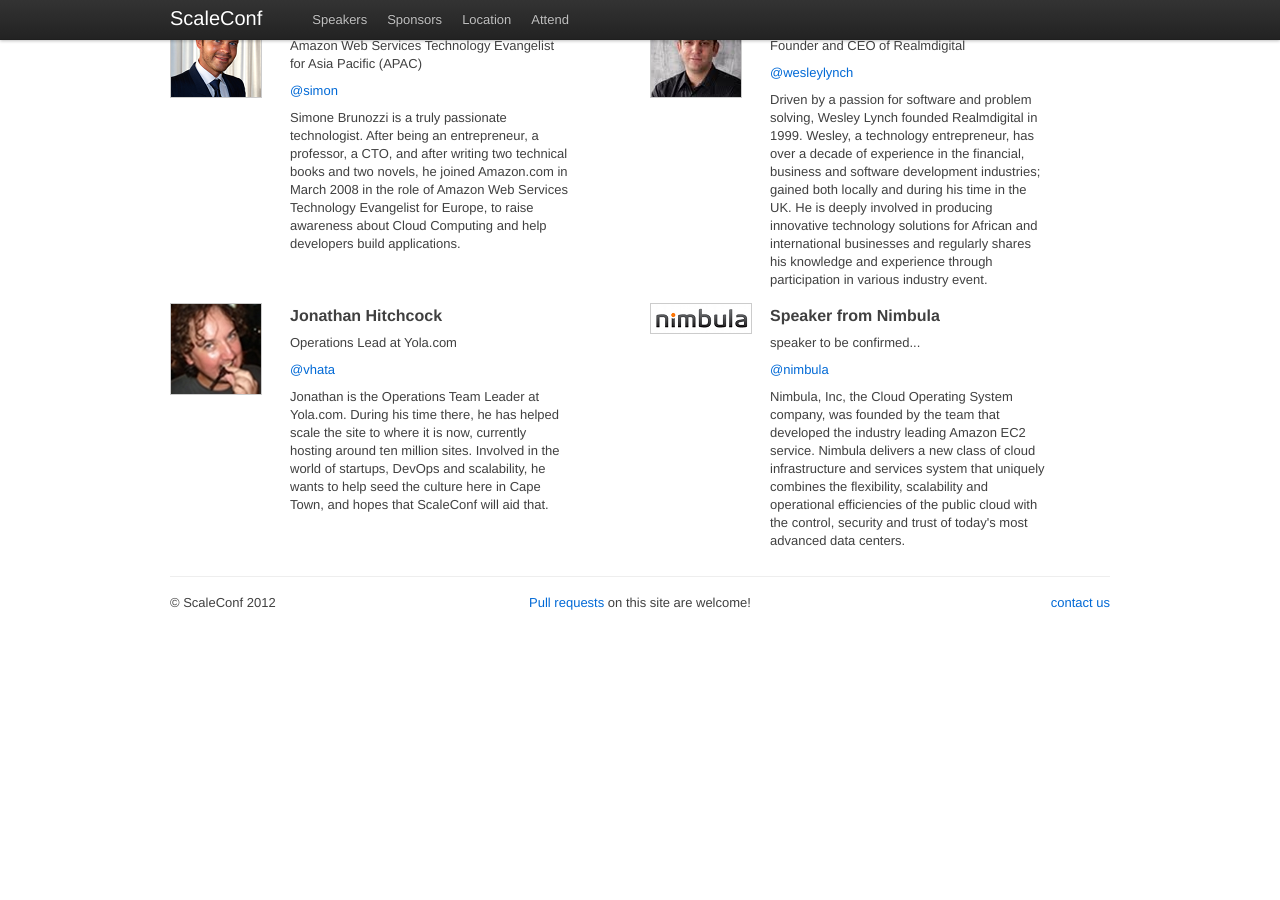
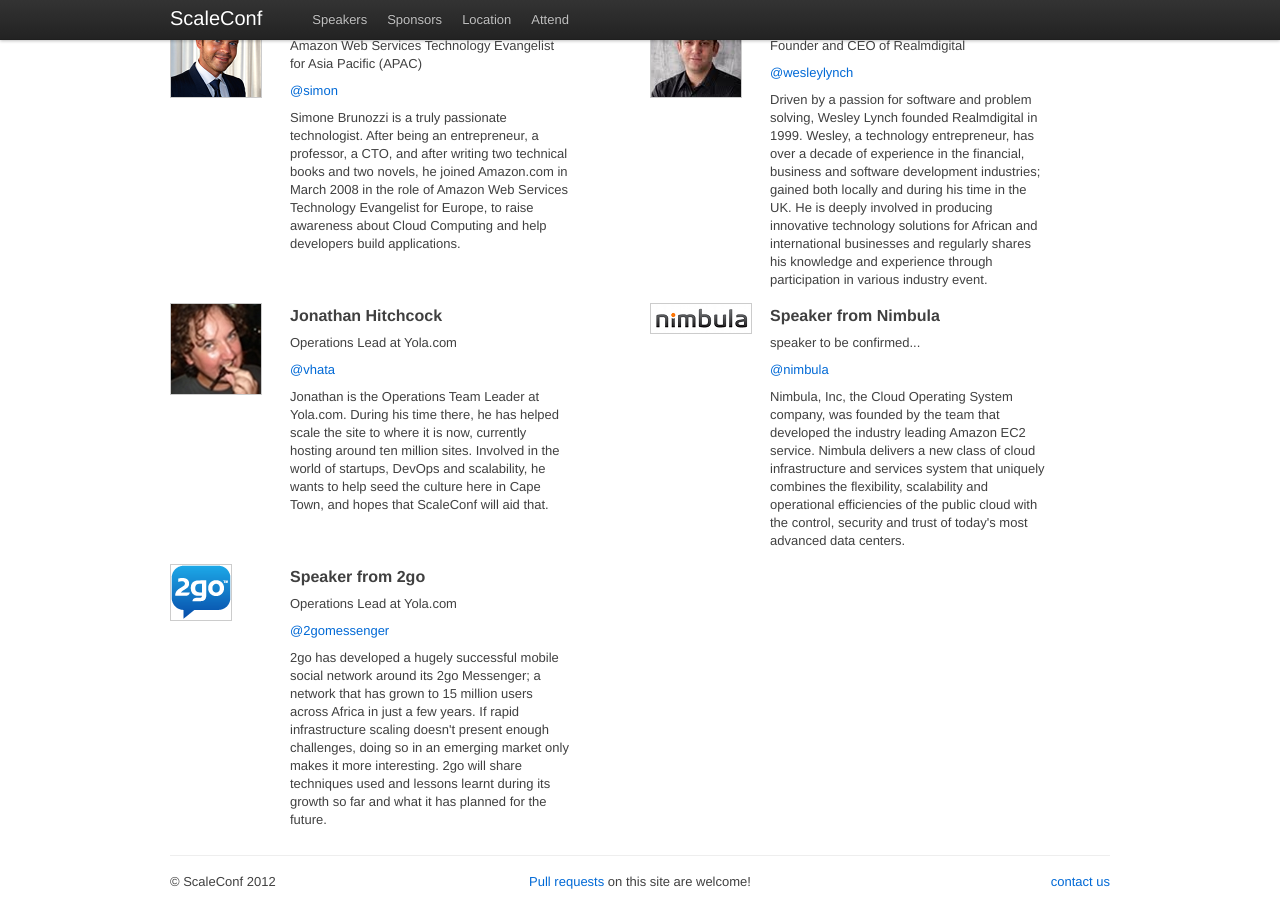
Before and after one commit to scaleconf/scaleconf.github.com, a Jekyll site: the page built from speakers.html, in a window 1280 px wide and 900 px high, scrolled down 917 px. Built offline with Jekyll 4.4.1, drawn with Linux system fonts in a browser that asks for light colours; Markdown is read by kramdown in place of the engine named in the settings; before the commit the page ends 1538 px from its top, so only the background shows below that.

Commit message:
Add 2go to speakers

```diff
--- a/speakers.html
+++ b/speakers.html
@@ -152,3 +152,21 @@
             </div>
           </div>
       </div>
+
+      <div class="row">
+         <div class="span8 speaker">
+            <div class="row">
+                <div class="span2">
+                    <img class='speaker' src='images/speakers/2go.png'/>
+                </div>
+                <div class="span5">
+                    <h4>Speaker from 2go</h4>
+                    <p>Operations Lead at Yola.com</p>
+                    <p><a href='http://www.twitter.com/#!/2gomessenger'>@2gomessenger</a></p>
+                    <p>
+                    2go has developed a hugely successful mobile social network around its 2go Messenger; a network that has grown to 15 million users across Africa in just a few years. If rapid infrastructure scaling doesn't present enough challenges, doing so in an emerging market only makes it more interesting. 2go will share techniques used and lessons learnt during its growth so far and what it has planned for the future.
+                    </p>
+                </div>
+            </div>
+          </div>
+      </div>
```
Also changed, not shown: images/speakers/2go.png (added).
